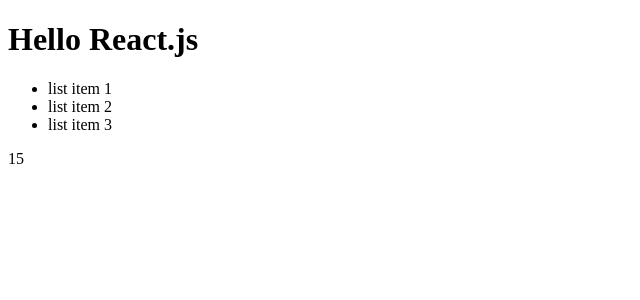
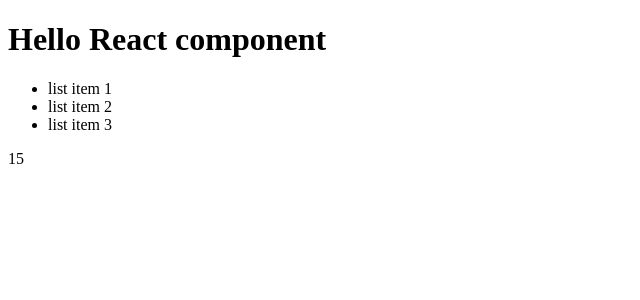
Before and after one commit to yuriystepaniuk/react-fake-shop, a React (Create React App) app: page / in a window 1280 px wide. Shown: the top 300 px of the page, without its empty margins (0-640 px from the left). Built offline with nearby package versions, Linux system fonts and the light colour scheme.

Commit message:
add list component

```diff
--- a/src/App.tsx
+++ b/src/App.tsx
@@ -2,7 +2,7 @@
 
 const title = <h1>Hello React.js</h1>
 
-const list = (
+const List = () => (
   <ul>
     <li>list item 1</li>
     <li>list item 2</li>
@@ -10,10 +10,15 @@
   </ul>
 )
 
+//React Component
+const Title = () => <h1>Hello React component</h1>
+
 
 function App() {
     return <div className="App">
-      {title} {list} {10+5}
+      <Title />
+      <List />
+       {10+5}
       </div>
 }
 
```
